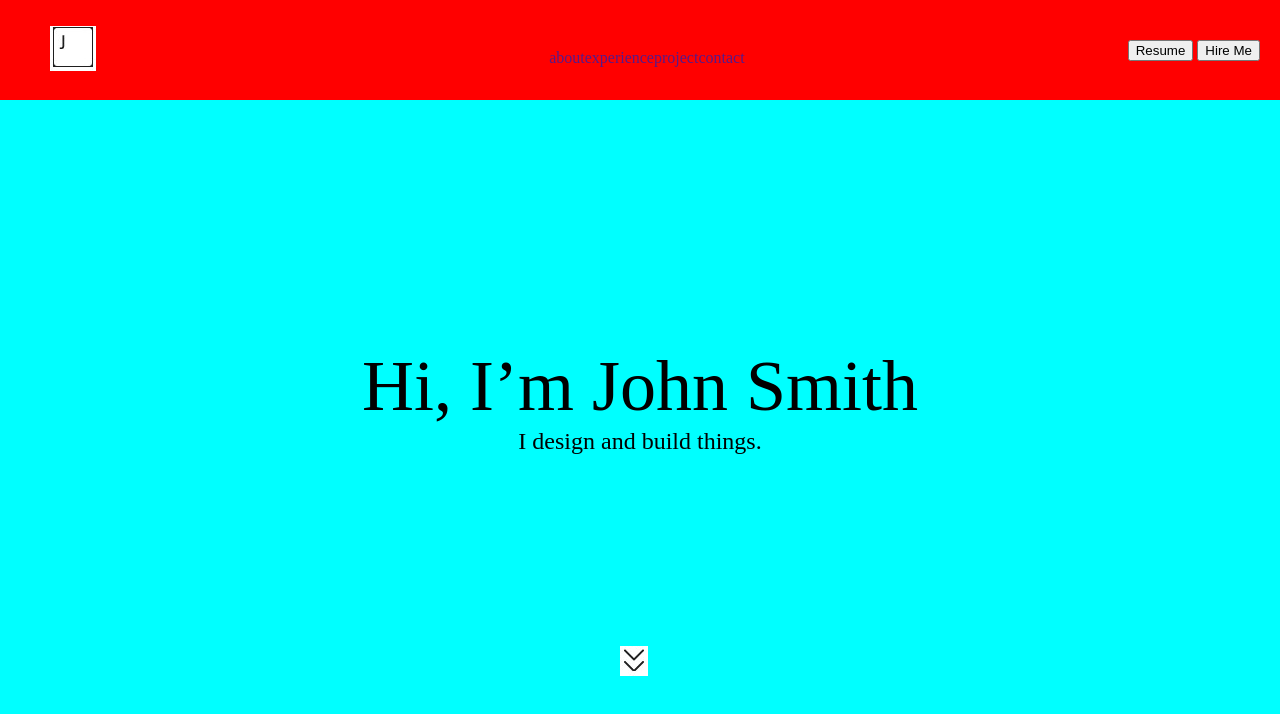
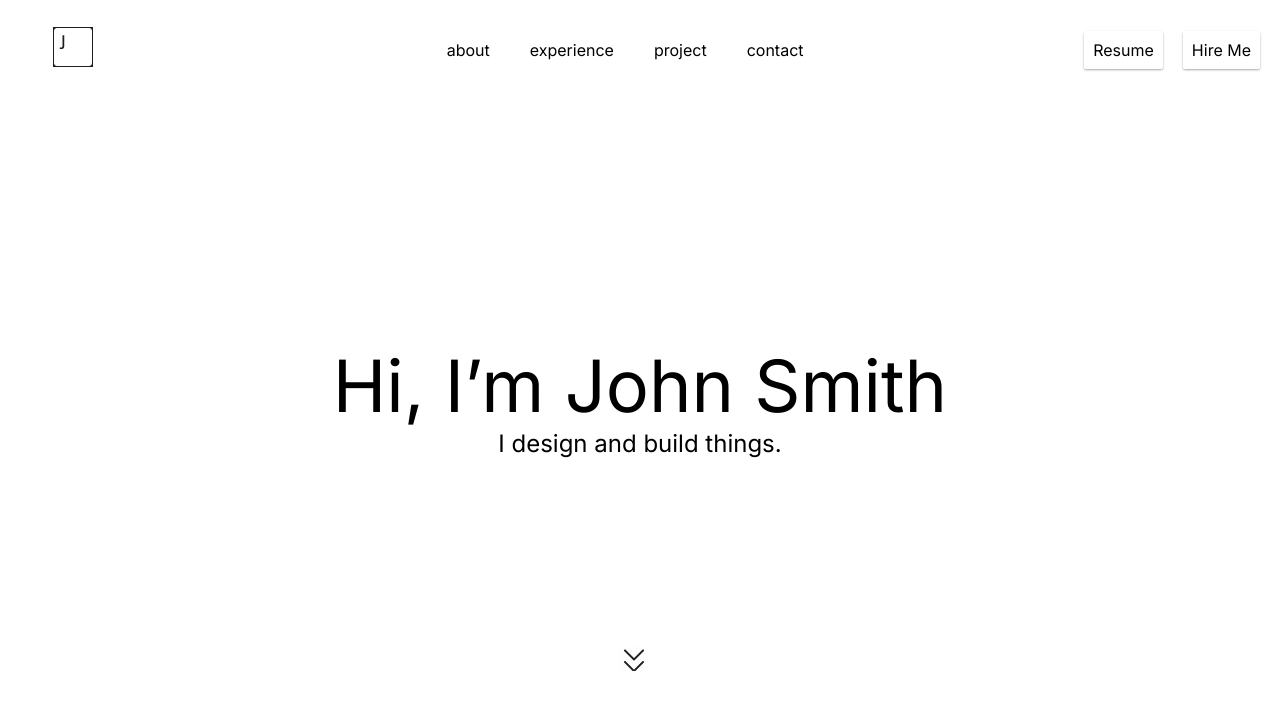
Before and after one commit to aburifat-portfolio/aburifat-portfolio.github.io, a plain HTML site: page index.html in a window 1280 px wide. Drawn offline with Linux system fonts and the light colour scheme.

Commit message:
first section complete

```diff
--- a/css/style.css
+++ b/css/style.css
@@ -1,6 +1,7 @@
 body {
   max-width: 100%;
   margin: auto;
+  font-family: "inter";
 }
 
 header {
@@ -9,7 +10,6 @@ header {
   top: 0;
   justify-content: space-between;
   align-items: center;
-  background-color: red;
   max-width: 100%;
   width: 100%;
   height: 100px;
@@ -21,16 +21,48 @@ header {
 
 .menu ul {
   list-style: none;
+  background-color: red;
+  margin: auto;
 }
 
 .menu li {
   float: left;
+  font-size: 16px;
+  padding: 10px;
 }
 
 .menu li a {
   display: block;
   text-align: center;
   text-decoration: none;
+  padding: 10px;
+  color: black;
+  font-weight: 400;
+}
+
+.menu li a:hover {
+  background-color: #f3f3f3;
+}
+
+.action {
+  display: flex;
+  gap: 20px;
+}
+
+.action a {
+  display: block;
+  text-align: center;
+  text-decoration: none;
+  padding: 8px;
+  color: black;
+  font-weight: 400;
+  box-shadow: rgba(0, 0, 0, 0.12) 0px 1px 3px, rgba(0, 0, 0, 0.24) 0px 1px 2px;
+  border-radius: 2px;
+  border: 1px solid white;
+}
+
+.action a:hover {
+  border: 1px solid black;
 }
 
 .action {
@@ -39,7 +71,6 @@ header {
 
 .intro {
   height: 100vh;
-  background-color: aqua;
   display: flex;
   justify-content: center;
   align-items: center;
--- a/index.html
+++ b/index.html
@@ -5,25 +5,28 @@
 	<meta charset="UTF-8">
 	<meta name="viewport" content="width=device-width, initial-scale=1.0">
 	<title>Simple Portfolio (Community)</title>
+	<link href='https://fonts.googleapis.com/css?family=Inter' rel='stylesheet'>
 	<link rel="stylesheet" href="/css/style.css">
 </head>
 
 <body>
 	<header>
 		<div class="logo">
-			<img src="/images/logo.jpg" alt="Site Logo">
+			<a href="/">
+				<img src="/images/logo.jpg" alt="Site Logo">
+			</a>
 		</div>
 		<div class="menu">
 			<ul>
-				<li><a href="">about</a></li>
-				<li><a href="">experience</a></li>
-				<li><a href="">project</a></li>
-				<li><a href="">contact</a></li>
+				<li><a href="#about">about</a></li>
+				<li><a href="#experience">experience</a></li>
+				<li><a href="#project">project</a></li>
+				<li><a href="#contact">contact</a></li>
 			</ul>
 		</div>
 		<div class="action">
-			<button>Resume</button>
-			<button>Hire Me</button>
+			<a href="#">Resume</a>
+			<a href="#">Hire Me</a>
 		</div>
 	</header>
 	<section class="intro">
@@ -31,7 +34,7 @@
 			<span class="name">Hi, I’m John Smith</span>
 			<span class="subtitle">I design and build things.</span>
 			<div class="scroll-icon">
-				<a href="">
+				<a href="#about">
 					<img src="/images/scroll-down.jpg" alt="Scroll Down">
 				</a>
 			</div>
```
